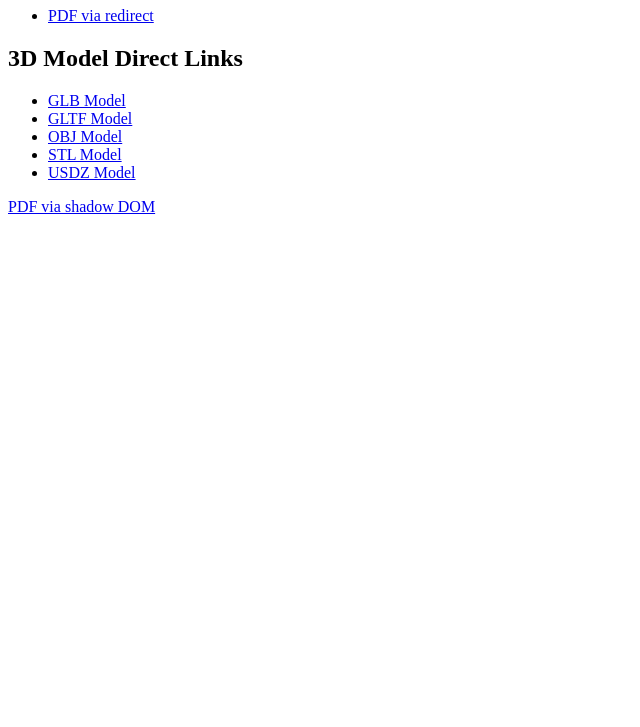
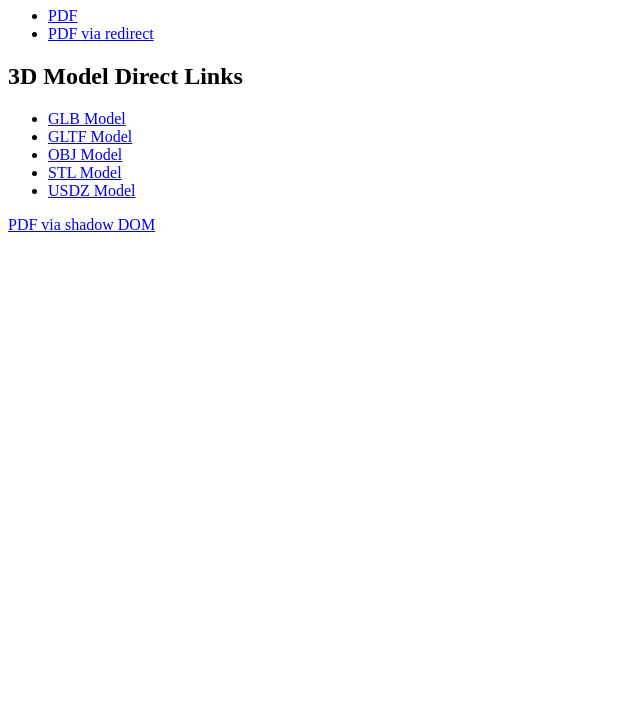
Before and after one commit to SkyBlueObserver/sky-test-site, a plain HTML site: page index.html in a window 1280 px wide. Shown: the part 73-800 px from the top of the page, without its empty margins (0-640 px from the left). Drawn offline with Linux system fonts and the light colour scheme.

Commit message:
Add link to hello_world.pdf in index.html

```diff
--- a/index.html
+++ b/index.html
@@ -8,6 +8,7 @@
 <h1>Crawler Test Site</h1>
 
 <ul>
+    <li><a href="https://skyblueobserver.github.io/sky-test-site/hello_world.pdf">PDF</a></li>
     <li><a href="https://www.merckvaccines.com/vaxneuvancepneumovax23/">PDF via redirect</a></li>
 </ul>
 
```
